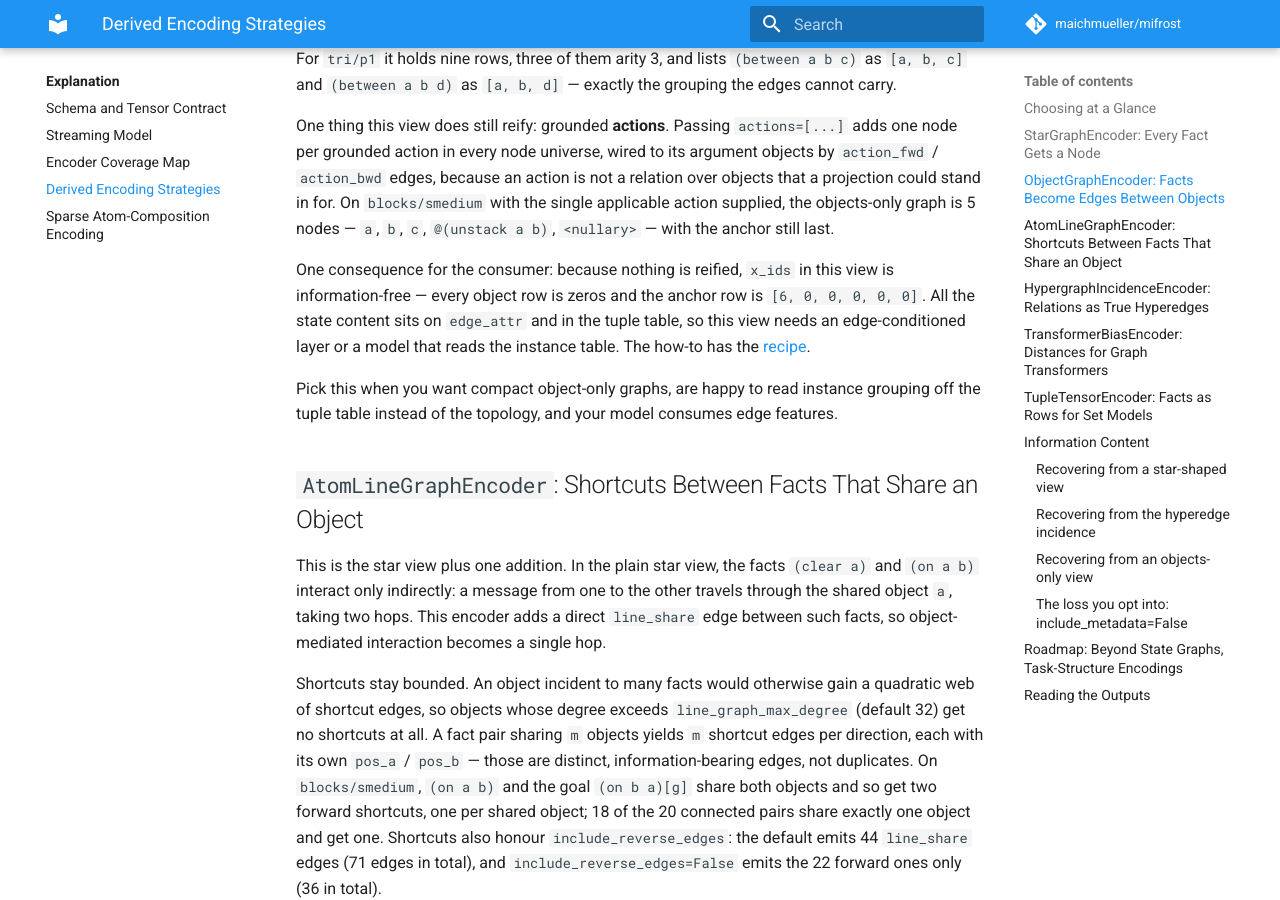
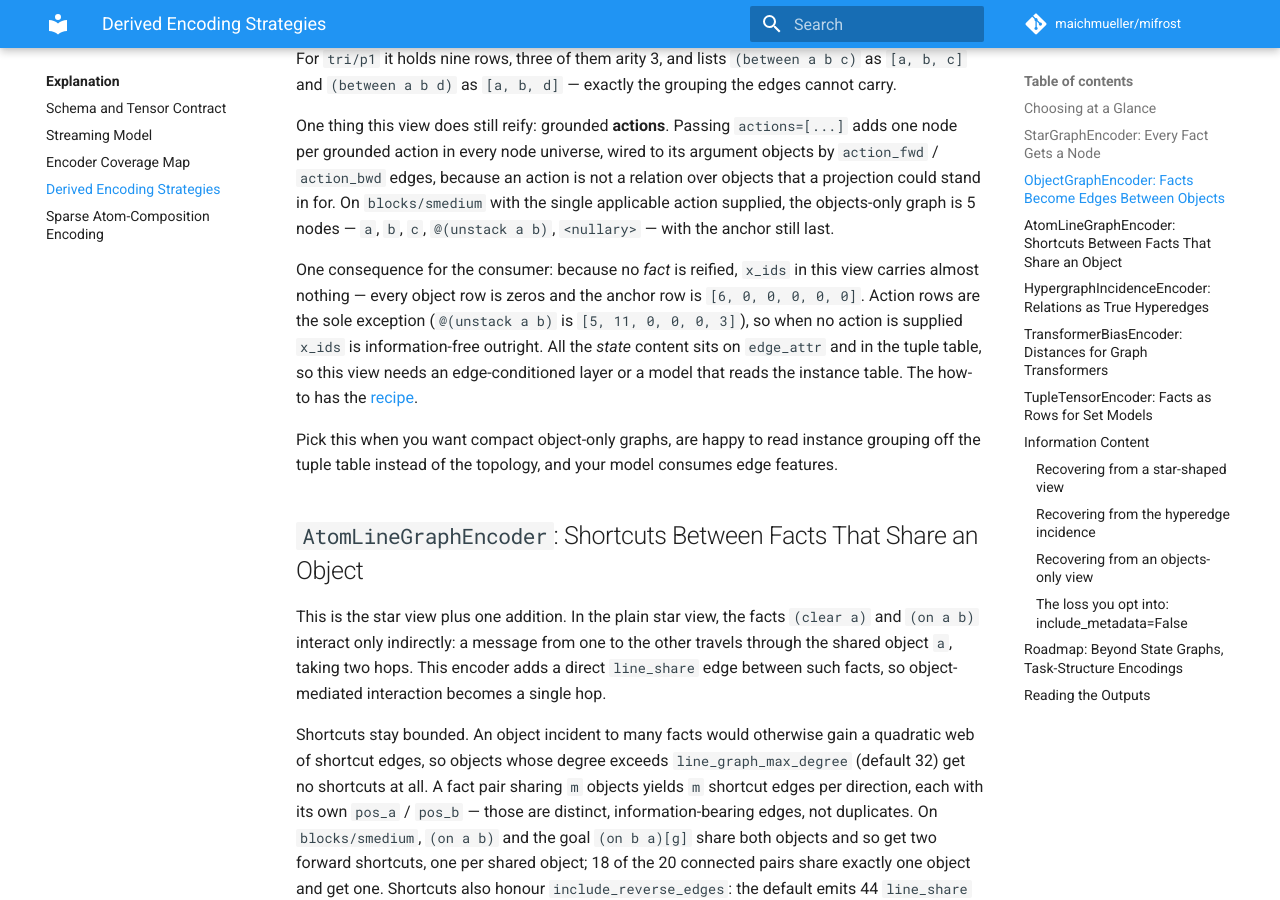
Before and after one commit to maichmueller/mifrost, an MkDocs documentation site: the page built from docs/explanation/derived-encoding-strategies.md, in a window 1280 px wide and 900 px high, scrolled down 3534 px. Built offline with MkDocs 1.6.1 and Material for MkDocs 9.7.7, drawn with Linux system fonts in a browser that asks for light colours; comment, search, counter and statistics services are not loaded; the version menu is left out.

Commit message:
docs: Update derived encoding strategies information consumer information

```diff
--- a/docs/explanation/derived-encoding-strategies.md
+++ b/docs/explanation/derived-encoding-strategies.md
@@ -156,11 +156,13 @@ On `blocks/smedium` with the single applicable action supplied, the
 objects-only graph is 5 nodes — `a`, `b`, `c`, `@(unstack a b)`, `<nullary>` —
 with the anchor still last.
 
-One consequence for the consumer: because nothing is reified, `x_ids` in this
-view is information-free — every object row is zeros and the anchor row is
-`[6, 0, 0, 0, 0, 0]`. All the state content sits on `edge_attr` and in the
-tuple table, so this view needs an edge-conditioned layer or a model that
-reads the instance table. The how-to has the
+One consequence for the consumer: because no *fact* is reified, `x_ids` in
+this view carries almost nothing — every object row is zeros and the anchor
+row is `[6, 0, 0, 0, 0, 0]`. Action rows are the sole exception
+(`@(unstack a b)` is `[5, 11, 0, 0, 0, 3]`), so when no action is supplied
+`x_ids` is information-free outright. All the *state* content sits on
+`edge_attr` and in the tuple table, so this view needs an edge-conditioned
+layer or a model that reads the instance table. The how-to has the
 [recipe](../how-to/consume-with-vanilla-gnns.md#objects-only-facades-the-content-is-on-the-edges).
 
 Pick this when you want compact object-only graphs, are happy to read instance
```
